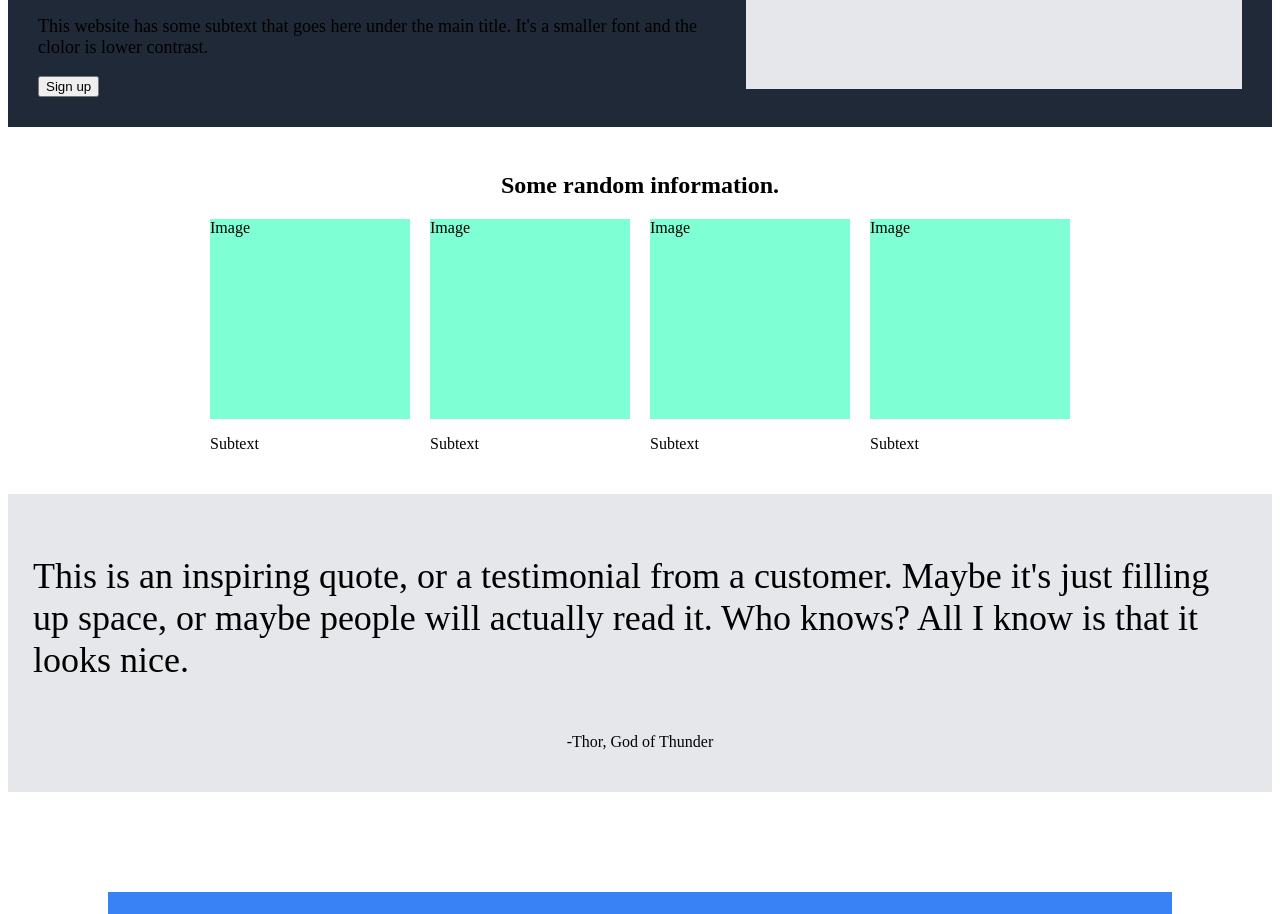
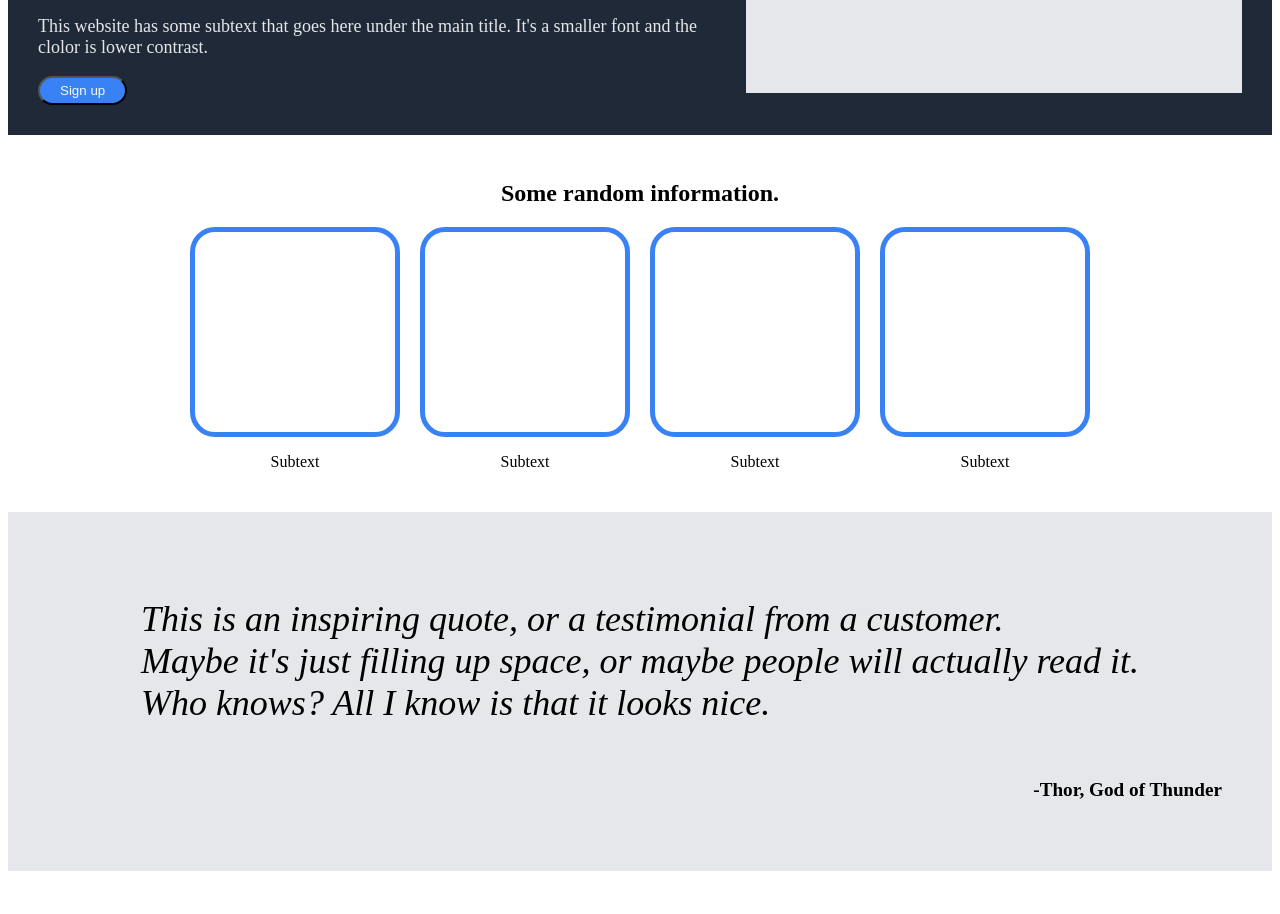
Before and after one commit to tochiufomba1/LandingPagePractice, a plain HTML site: page index.html in a window 1280 px wide. Shown: the part 217-1131 px from the top of the page. Drawn offline with Linux system fonts and the light colour scheme.

Commit message:
Round Corners of Buttons and Banners
The above, with largely font-related additional updates to the stylesheet.

```diff
--- a/index.html
+++ b/index.html
@@ -12,8 +12,8 @@
             <ul>
                 <li style="font-size: 24px; color:#F9FAF8; margin-right: auto">Header Logo</li>
                 <li><a href="">Link 1</a></li>
-                <li>Link 2</li>
-                <li>Link 3</li>
+                <li><a href="">Link 2</a></li>
+                <li><a href="">Link 3</a></li>
             </ul>
         </div>
 
@@ -34,34 +34,34 @@
         <h2 style="text-align: center;">Some random information.</h2>
         <div class="cards">
             <div class="card">
-                <div>Image</div>
+                <div></div>
                 <p>Subtext</p>
             </div>
 
             <div class="card">
-                <div>Image</div>
+                <div></div>
                 <p>Subtext</p>
             </div>
 
             <div class="card">
-                <div>Image</div>
+                <div></div>
                 <p>Subtext</p>
             </div>
 
             <div class="card">
-                <div>Image</div>
+                <div></div>
                 <p>Subtext</p>
             </div>
         </div>
     </div>
 
     <div class="container-3">
-        <p class="quote" style="font-size: 36px;">
-            This is an inspiring quote, or a testimonial from a customer.
-            Maybe it's just filling up space, or maybe people will actually read it.
-            Who knows? All I know is that it looks nice.
+        <p class="quote" style="font-size: 36px; font-weight: lighter;"><em>
+            This is an inspiring quote, or a testimonial from a customer.<br>
+            Maybe it's just filling up space, or maybe people will actually read it.<br>
+            Who knows? All I know is that it looks nice.</em>
         </p>
-        <p class="speaker" style="text-align: right; color: 1F2937;">-Thor, God of Thunder</p>
+        <p class="speaker" style="color: 1F2937;"><strong>-Thor, God of Thunder</strong></p>
     </div>
 
     <div class="container-4">
@@ -70,7 +70,7 @@
              <h3 style="margin-bottom: 0;">Call to action! It's time!</h3>
              <p style="margin-top: 2px;">Sign up for our product by clicking that button right over there!</p>
             </div>
-            <button style="color: #F9FAF8;background-color: #3882F6; border-color: #F9FAF8;">Sign up</button>
+            <button style="border-color: #F9FAF8;">Sign up</button>
         </div>
     </div>
 
--- a/style.css
+++ b/style.css
@@ -1,6 +1,15 @@
 body {
     display: flex;
     flex-direction: column;
+}
+
+button {
+    color: #F9FAF8;
+    background-color: #3882F6;
+    padding: 5px;
+    border-radius: 25px;
+    padding-left: 20px;
+    padding-right: 20px;
 }
 
 /* Container 1 */
@@ -13,9 +22,18 @@ body {
 
 .header ul {
     display: flex;
-    color: white;
     list-style-type: none;
     gap: 16px;
+}
+
+li {
+    font-size: 18px;
+    color: #E5E7EB;
+}
+
+a {
+    text-decoration: none;
+    color: #E5E7EB;
 }
 
 .content {
@@ -32,6 +50,7 @@ body {
 
 .content p{
     font-size: 18px;
+    color: #E5E7EB;
 }
 
 .content .img-box {
@@ -39,6 +58,9 @@ body {
     width: 600px;
     height: 200px;
     align-self: center;
+    display: flex;
+    align-items: center;
+    justify-content: center;
 }
 
 /* Container 2 */
@@ -55,22 +77,38 @@ body {
     gap: 20px;
 }
 
+.card{
+    display: flex;
+    flex-direction: column;
+    align-items: center;
+    justify-content: center;
+}
+
 .card div{
     width: 200px;
     height: 200px;
-    background-color: aquamarine;
-    border: 50px;
-    border-color: #3882F6;
+    border: 5px solid #3882F6;;
+    /*background-color: aquamarine; */
+    border-radius: 25px;
 }
 
 /* Container 3 */
 .container-3{
     background-color: #E5E7EB;
     display: flex;
+    flex-direction: column;
     justify-content: center;
-    align-items: center;
     flex-wrap: wrap;
-    padding: 25px;
+    padding: 50px;
+}
+
+.container-3 .quote {
+    align-self: center;
+}
+
+.container-3 .speaker {
+    align-self: flex-end;
+    font-size: larger;
 }
 
 
@@ -86,6 +124,7 @@ body {
     align-items: center;
     gap: 70px;
     padding: 25px;
+    border-radius: 25px;
 }
 
 /* Container 5 */
@@ -93,12 +132,7 @@ body {
     display: flex;
     align-items: center;
     justify-content: center;
-    padding: 20px;
+    padding: 30px;
     background-color: #1F2937;
     color: #E5E7EB;
 }
-
-li {
-    font-size: 18px;
-    color: #E5E7EB;
-}
```
